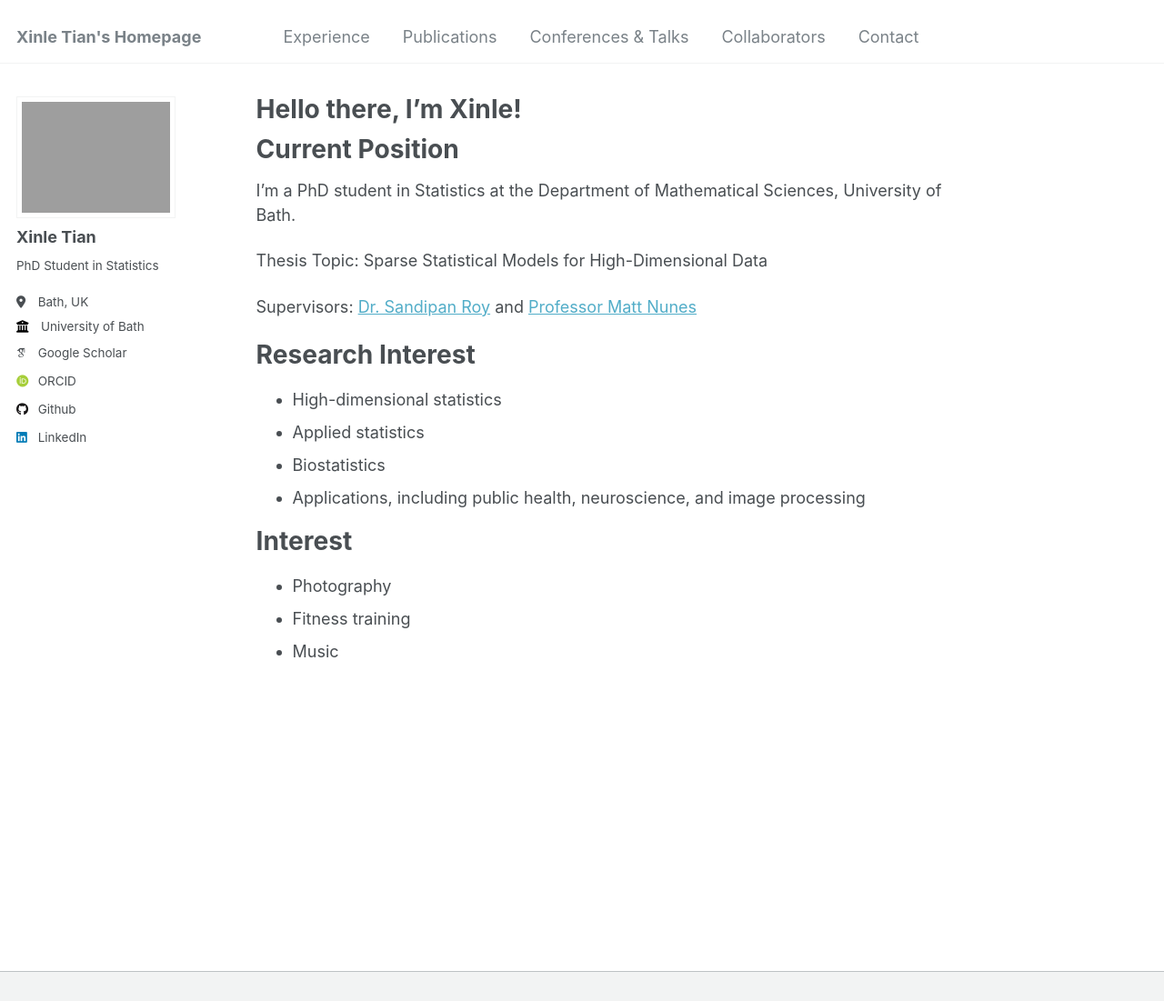
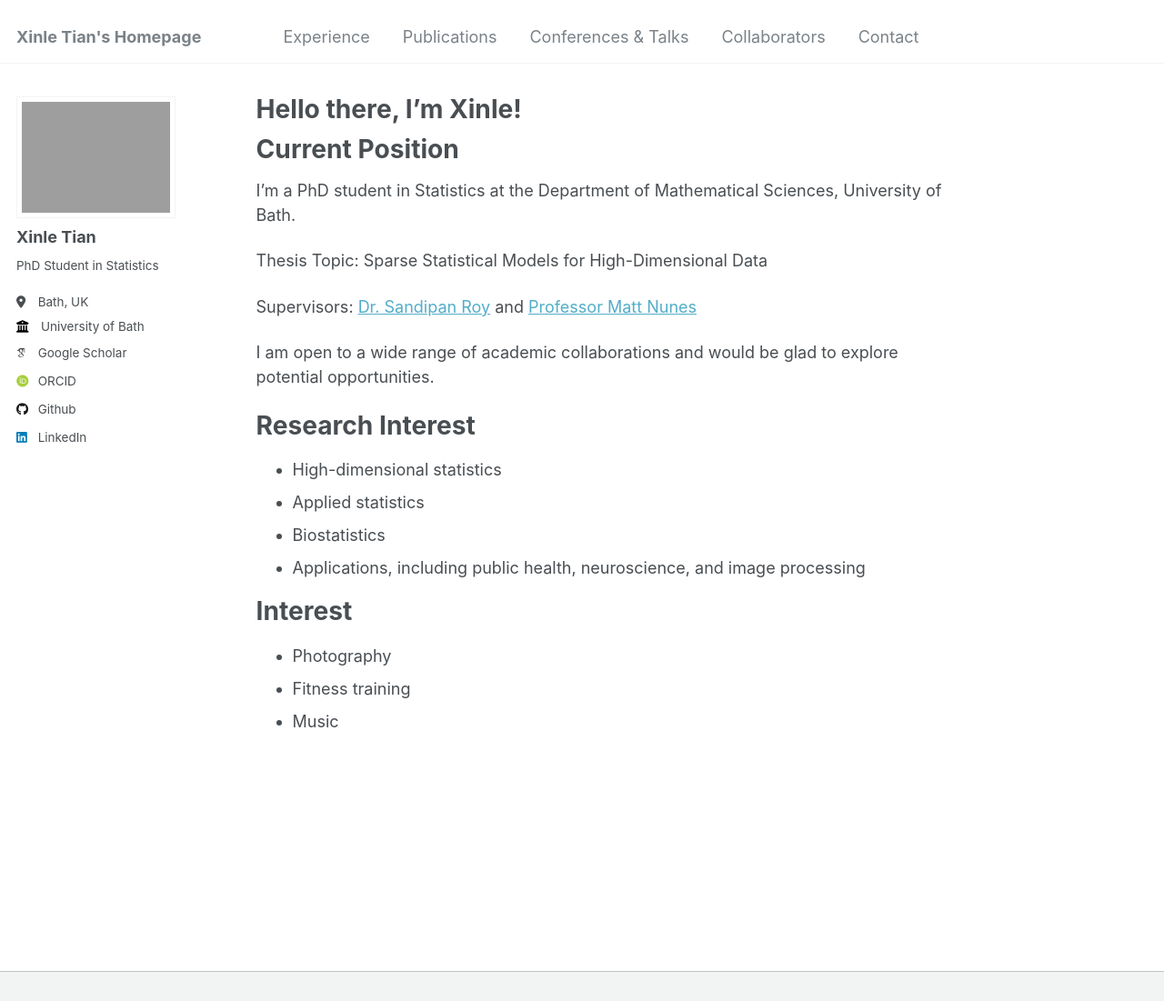
Before and after one commit to xinlet/xinlet.github.io, a Jekyll site: the page built from _pages/about.md, in a window 1280 px wide and 1241 px high, cut to the strip 0-1101 px from the top of the window. Shown: the whole strip at 91% size. Built offline with Jekyll 4.4.1, drawn with Linux system fonts in a browser that asks for light colours; some web fonts are replaced.

Commit message:
Update about.md

```diff
--- a/_pages/about.md
+++ b/_pages/about.md
@@ -15,6 +15,8 @@ Thesis Topic: Sparse Statistical Models for High-Dimensional Data
 
 Supervisors: [Dr. Sandipan Roy](https://sites.google.com/view/sandipanroy) and [Professor Matt Nunes](https://people.bath.ac.uk/man54/homepage.html)
 
+I am open to a wide range of academic collaborations and would be glad to explore potential opportunities.
+
 Research Interest
 ======
 * High-dimensional statistics
@@ -22,7 +24,6 @@ Research Interest
 * Biostatistics
 * Applications, including public health, neuroscience, and image processing
 
-
 Interest
 ======
 * Photography
```
